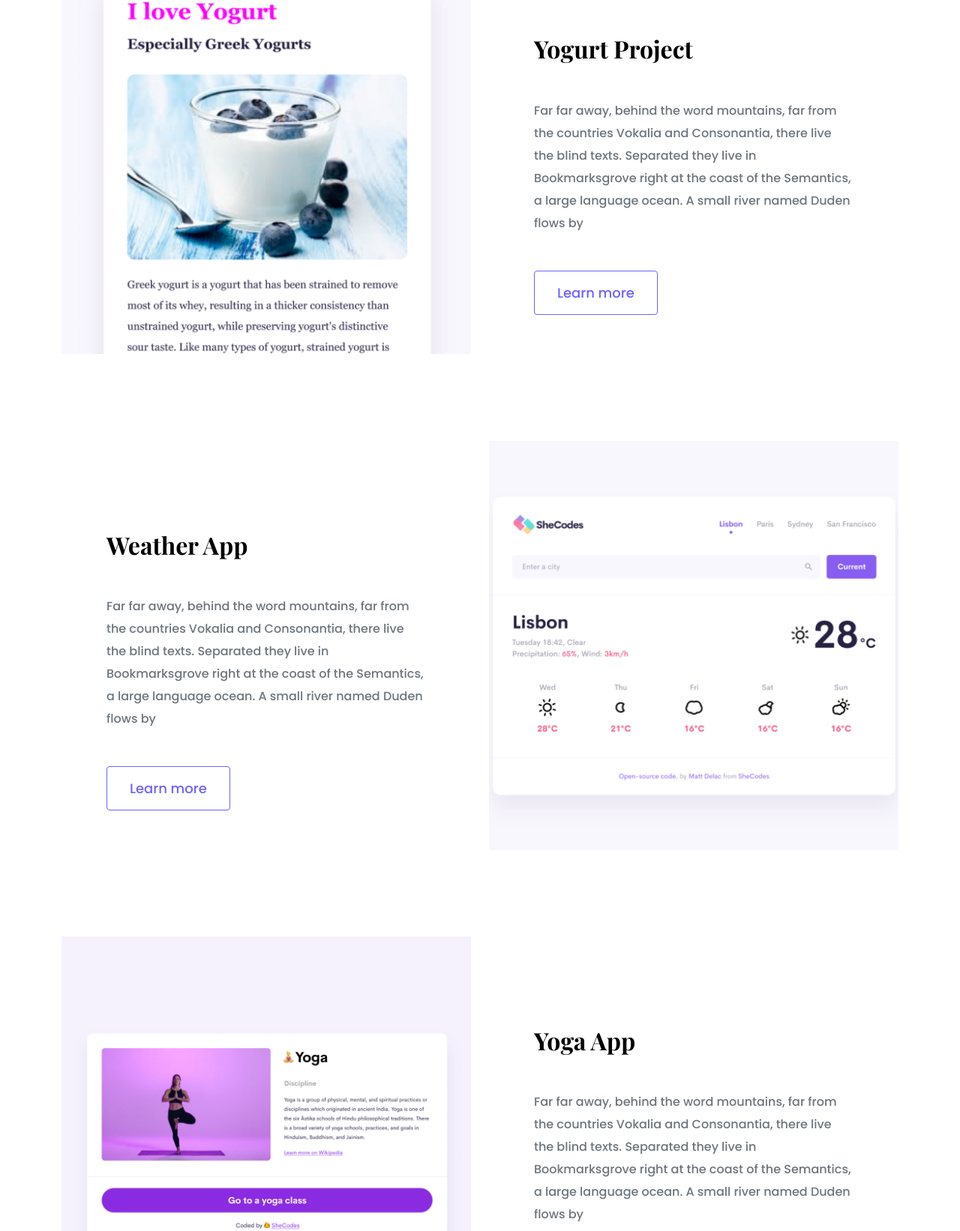
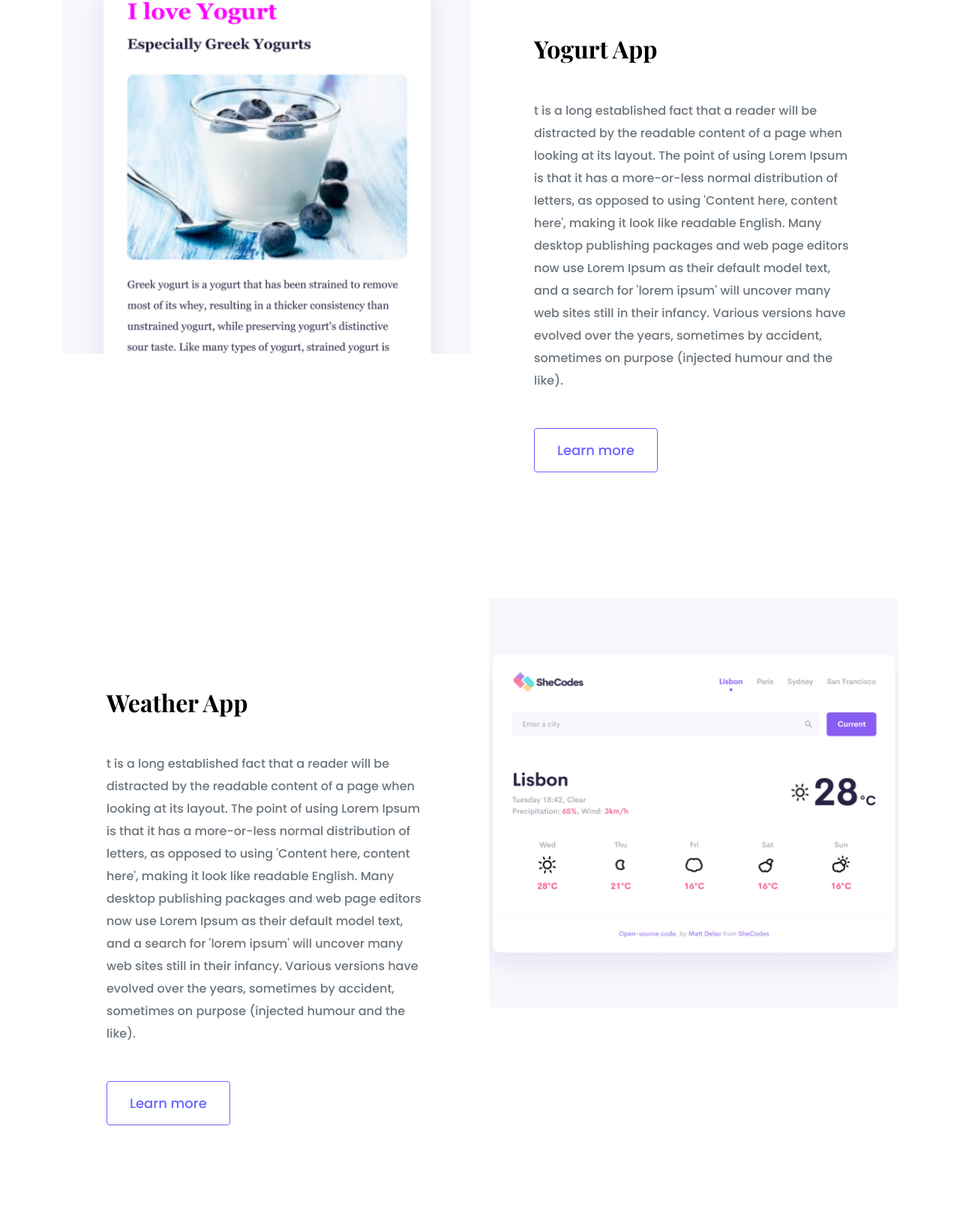
Before and after one commit to bishbahar/portfolio-project, a plain HTML site: page index.html in a window 1280 px wide. Shown: the part 828-2470 px from the top of the page at 75% size. Drawn offline with nearby package versions, Linux system fonts and the light colour scheme.

Commit message:
added some changes and seo

```diff
--- a/index.html
+++ b/index.html
@@ -44,16 +44,13 @@
     <div class="container">
       <div class="row mb-5">
         <div class="col d-none d-lg-block">
-          <img src="images/yogurt.png" class="img-fluid" alt="">
+          <img src="images/yogurt.png" class="img-fluid" alt="a picture of yogurt app">
         </div>
         <div class="col">
           <div class="project-desciption">
-            <h2 class="mb-5">Yogurt Project</h2>
+            <h2 class="mb-5">Yogurt App</h2>
             <p class="mb-5 text-muted">
-              Far far away, behind the word mountains, far from the countries
-              Vokalia and Consonantia, there live the blind texts. Separated
-              they live in Bookmarksgrove right at the coast of the Semantics, a
-              large language ocean. A small river named Duden flows by
+              t is a long established fact that a reader will be distracted by the readable content of a page when looking at its layout. The point of using Lorem Ipsum is that it has a more-or-less normal distribution of letters, as opposed to using 'Content here, content here', making it look like readable English. Many desktop publishing packages and web page editors now use Lorem Ipsum as their default model text, and a search for 'lorem ipsum' will uncover many web sites still in their infancy. Various versions have evolved over the years, sometimes by accident, sometimes on purpose (injected humour and the like).
             </p>
             <a href="" class="btn btn-branding-outline"> Learn more </a>
           </div>
@@ -64,30 +61,24 @@
           <div class="project-desciption">
             <h2 class="mb-5">Weather App</h2>
             <p class="mb-5 text-muted">
-              Far far away, behind the word mountains, far from the countries
-              Vokalia and Consonantia, there live the blind texts. Separated
-              they live in Bookmarksgrove right at the coast of the Semantics, a
-              large language ocean. A small river named Duden flows by
+             t is a long established fact that a reader will be distracted by the readable content of a page when looking at its layout. The point of using Lorem Ipsum is that it has a more-or-less normal distribution of letters, as opposed to using 'Content here, content here', making it look like readable English. Many desktop publishing packages and web page editors now use Lorem Ipsum as their default model text, and a search for 'lorem ipsum' will uncover many web sites still in their infancy. Various versions have evolved over the years, sometimes by accident, sometimes on purpose (injected humour and the like).
             </p>
             <a href="" class="btn btn-branding-outline"> Learn more </a>
           </div>
         </div>
         <div class="col d-none d-lg-block">
-          <img src="images/weather.png" class="img-fluid" alt="">
+          <img src="images/weather.png" class="img-fluid" alt="a picture of weather app">
         </div>
       </div>
       <div class="row">
         <div class="col d-none d-lg-block">
-          <img src="images/yoga.png" class="img-fluid" alt="">
+          <img src="images/yoga.png" class="img-fluid" alt="a picture of yoga app">
         </div>
         <div class="col">
           <div class="project-desciption">
             <h2 class="mb-5">Yoga App</h2>
             <p class="mb-5 text-muted">
-              Far far away, behind the word mountains, far from the countries
-              Vokalia and Consonantia, there live the blind texts. Separated
-              they live in Bookmarksgrove right at the coast of the Semantics, a
-              large language ocean. A small river named Duden flows by
+              t is a long established fact that a reader will be distracted by the readable content of a page when looking at its layout. The point of using Lorem Ipsum is that it has a more-or-less normal distribution of letters, as opposed to using 'Content here, content here', making it look like readable English. Many desktop publishing packages and web page editors now use Lorem Ipsum as their default model text, and a search for 'lorem ipsum' will uncover many web sites still in their infancy. Various versions have evolved over the years, sometimes by accident, sometimes on purpose (injected humour and the like).
             </p>
             <a href="" class="btn btn-branding-outline"> Learn more </a>
           </div>
```
